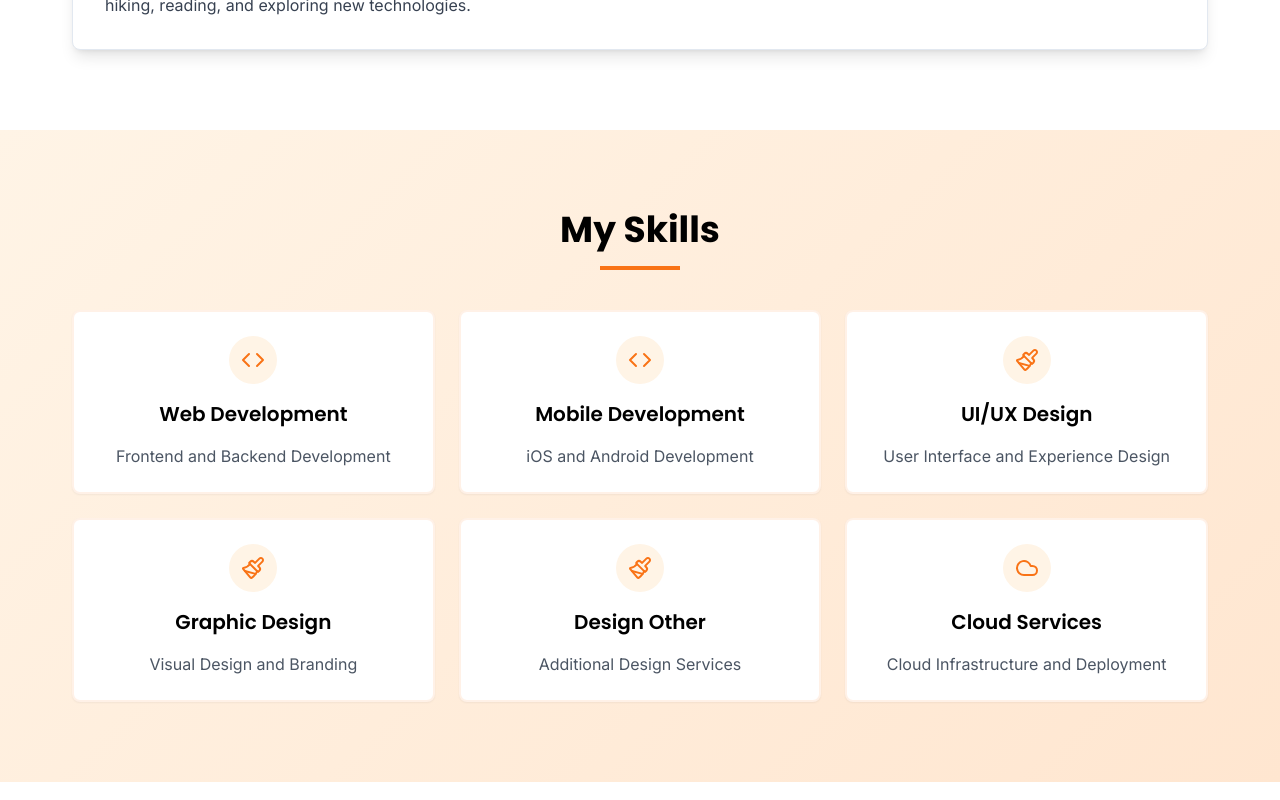
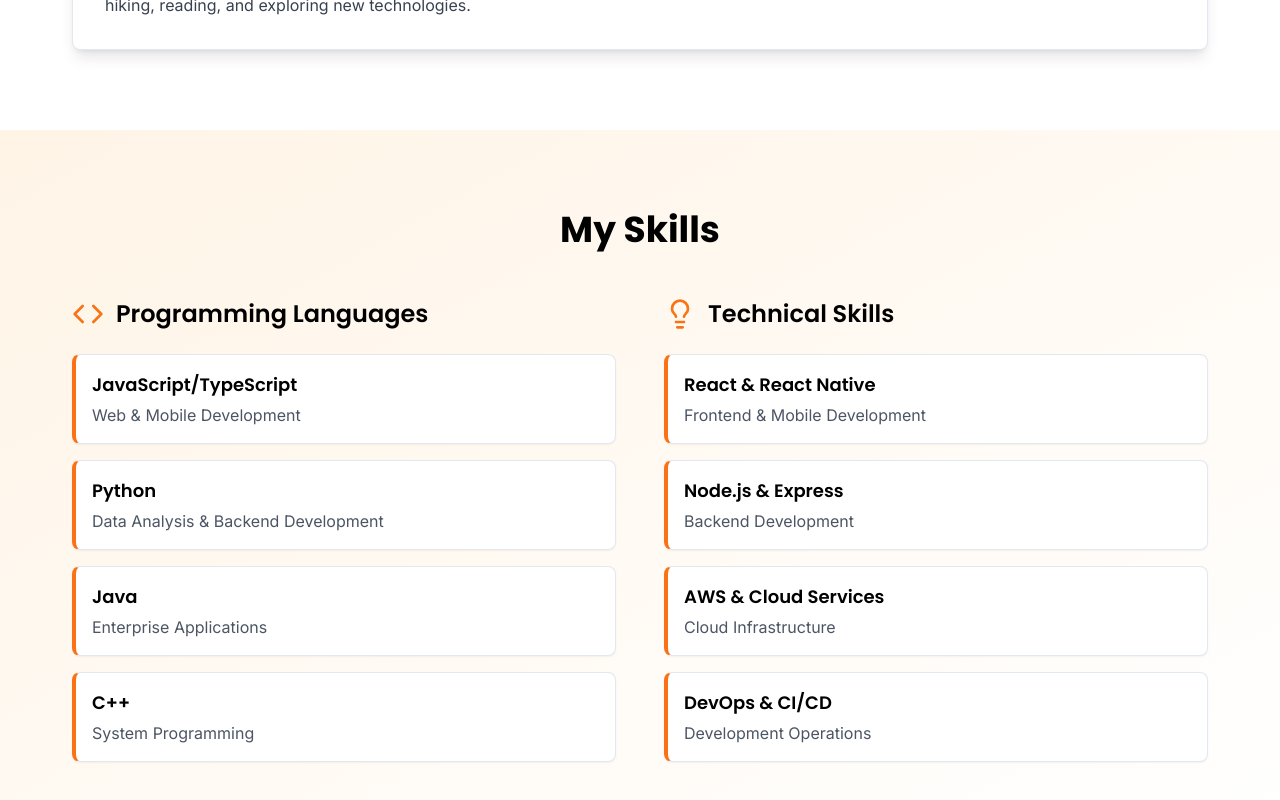
Before and after one commit to AhmedOmarAlkitheri/website-personal-for-binhadara, a React (Vite) app: page / in a window 1280 px wide. Shown: the part 1280-2080 px from the top of the page. Built offline with nearby package versions, Linux system fonts and the light colour scheme.

Commit message:
Refactor: Update SkillsSection component
Update the SkillsSection component to include programming languages and technical skills.

```diff
--- a/src/components/SkillsSection.tsx
+++ b/src/components/SkillsSection.tsx
@@ -1,81 +1,112 @@
 
 import React from "react";
 import { Card } from "@/components/ui/card";
-import { Code, Paintbrush, Cloud } from "lucide-react";
+import { Code, Lightbulb } from "lucide-react";
 
 interface Skill {
   name: string;
-  icon?: React.ReactNode;
   description: string;
 }
 
 const SkillsSection: React.FC = () => {
-  const skills: Skill[] = [
+  const programmingLanguages: Skill[] = [
     {
-      name: "Web Development",
-      icon: <Code className="w-6 h-6 text-portfolio-primary" />,
-      description: "Frontend and Backend Development"
+      name: "JavaScript/TypeScript",
+      description: "Web & Mobile Development"
     },
     {
-      name: "Mobile Development",
-      icon: <Code className="w-6 h-6 text-portfolio-primary" />,
-      description: "iOS and Android Development"
+      name: "Python",
+      description: "Data Analysis & Backend Development"
     },
     {
-      name: "UI/UX Design",
-      icon: <Paintbrush className="w-6 h-6 text-portfolio-primary" />,
-      description: "User Interface and Experience Design"
+      name: "Java",
+      description: "Enterprise Applications"
     },
     {
-      name: "Graphic Design",
-      icon: <Paintbrush className="w-6 h-6 text-portfolio-primary" />,
-      description: "Visual Design and Branding"
+      name: "C++",
+      description: "System Programming"
+    }
+  ];
+
+  const technicalSkills: Skill[] = [
+    {
+      name: "React & React Native",
+      description: "Frontend & Mobile Development"
     },
     {
-      name: "Design Other",
-      icon: <Paintbrush className="w-6 h-6 text-portfolio-primary" />,
-      description: "Additional Design Services"
+      name: "Node.js & Express",
+      description: "Backend Development"
     },
     {
-      name: "Cloud Services",
-      icon: <Cloud className="w-6 h-6 text-portfolio-primary" />,
-      description: "Cloud Infrastructure and Deployment"
+      name: "AWS & Cloud Services",
+      description: "Cloud Infrastructure"
     },
+    {
+      name: "DevOps & CI/CD",
+      description: "Development Operations"
+    }
   ];
 
   return (
     <section
       id="skills"
-      className="py-20 px-6 md:px-10"
-      style={{
-        background: 'linear-gradient(135deg, #FFF4E6 0%, #FFE6D0 100%)'
-      }}
+      className="py-20 px-6 md:px-10 bg-gradient-to-br from-portfolio-light to-white"
     >
       <div className="container mx-auto">
-        <h2 className="text-3xl md:text-4xl font-heading font-bold text-center text-portfolio-secondary mb-4">
+        <h2 className="text-3xl md:text-4xl font-heading font-bold text-center text-portfolio-secondary mb-12">
           My Skills
         </h2>
-        <div className="w-20 h-1 bg-portfolio-primary mx-auto mb-10"></div>
 
-        <div className="grid grid-cols-1 md:grid-cols-2 lg:grid-cols-3 gap-6">
-          {skills.map((skill, index) => (
+        <div className="grid md:grid-cols-2 gap-12">
+          {/* Programming Languages Section */}
+          <div className="space-y-6">
+            <div className="flex items-center gap-3 mb-6">
+              <Code className="w-8 h-8 text-portfolio-primary" />
+              <h3 className="text-2xl font-heading font-semibold text-portfolio-secondary">
+                Programming Languages
+              </h3>
+            </div>
+            <div className="grid gap-4">
+              {programmingLanguages.map((skill, index) => (
                 <Card
                   key={index}
-              className="p-6 hover:shadow-lg transition-shadow duration-300 border-2 border-portfolio-primary/10 hover:border-portfolio-primary"
+                  className="p-4 hover:shadow-lg transition-all duration-300 transform hover:-translate-y-1 border-l-4 border-l-portfolio-primary"
                 >
-              <div className="flex flex-col items-center text-center space-y-4">
-                <div className="p-3 bg-portfolio-light rounded-full">
-                  {skill.icon}
-                </div>
-                <h3 className="text-xl font-heading font-semibold text-portfolio-secondary">
+                  <h4 className="font-heading font-semibold text-lg text-portfolio-secondary mb-1">
                     {skill.name}
-                </h3>
+                  </h4>
                   <p className="text-gray-600">
                     {skill.description}
                   </p>
-              </div>
                 </Card>
               ))}
+            </div>
+          </div>
+
+          {/* Technical Skills Section */}
+          <div className="space-y-6">
+            <div className="flex items-center gap-3 mb-6">
+              <Lightbulb className="w-8 h-8 text-portfolio-primary" />
+              <h3 className="text-2xl font-heading font-semibold text-portfolio-secondary">
+                Technical Skills
+              </h3>
+            </div>
+            <div className="grid gap-4">
+              {technicalSkills.map((skill, index) => (
+                <Card
+                  key={index}
+                  className="p-4 hover:shadow-lg transition-all duration-300 transform hover:-translate-y-1 border-l-4 border-l-portfolio-primary"
+                >
+                  <h4 className="font-heading font-semibold text-lg text-portfolio-secondary mb-1">
+                    {skill.name}
+                  </h4>
+                  <p className="text-gray-600">
+                    {skill.description}
+                  </p>
+                </Card>
+              ))}
+            </div>
+          </div>
         </div>
       </div>
     </section>
```
Lines whose indentation alone changed are shown as unchanged.
